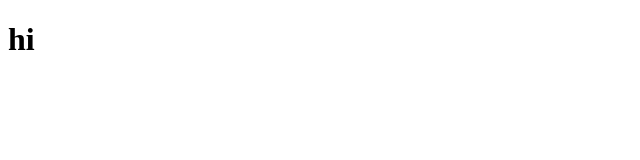
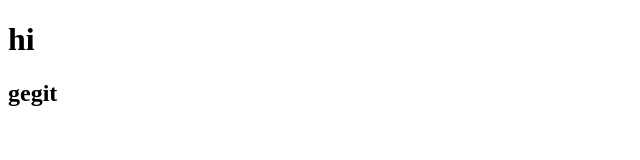
Before and after one commit to AyenneBriones/BrionesAyenne, a plain HTML site: page index.html in a window 1280 px wide. Shown: the full height of the page, 0-640 px from the left. Drawn offline with Linux system fonts and the light colour scheme.

Commit message:
save AppDev

```diff
--- a/index.html
+++ b/index.html
@@ -8,5 +8,6 @@
 </head>
 <body>
     <h1> hi</h1>
+    <h2>gegit</h2>
 </body>
 </html>
```
